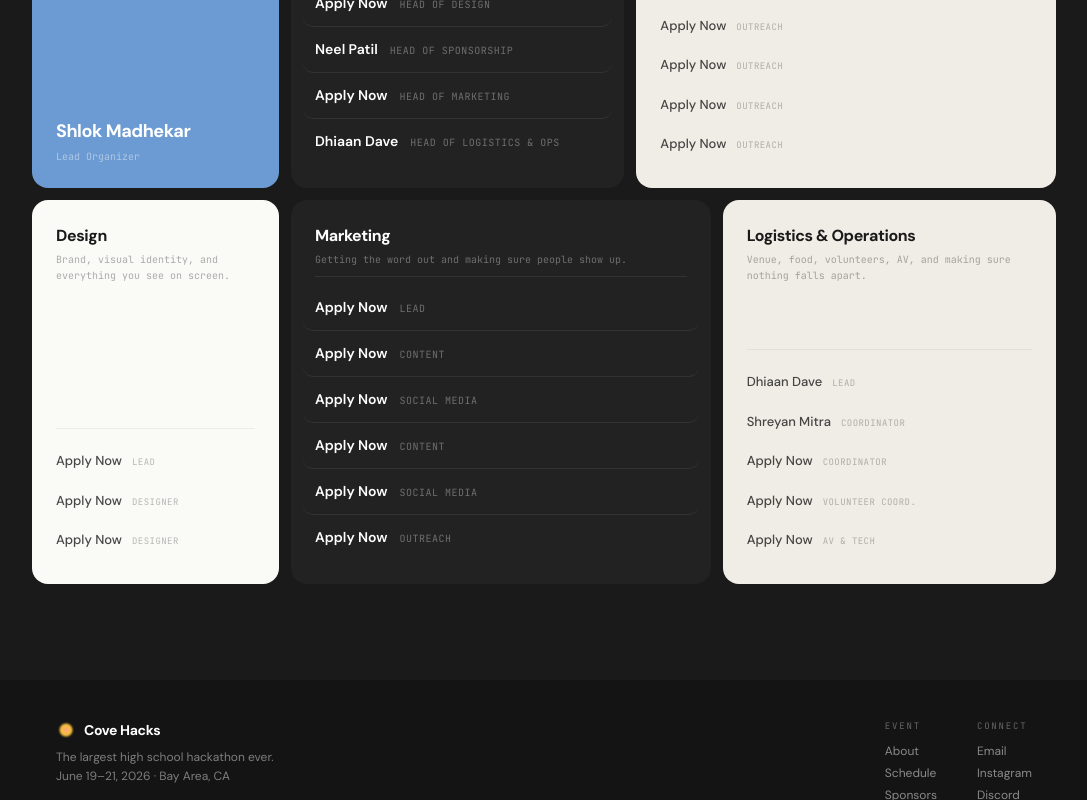
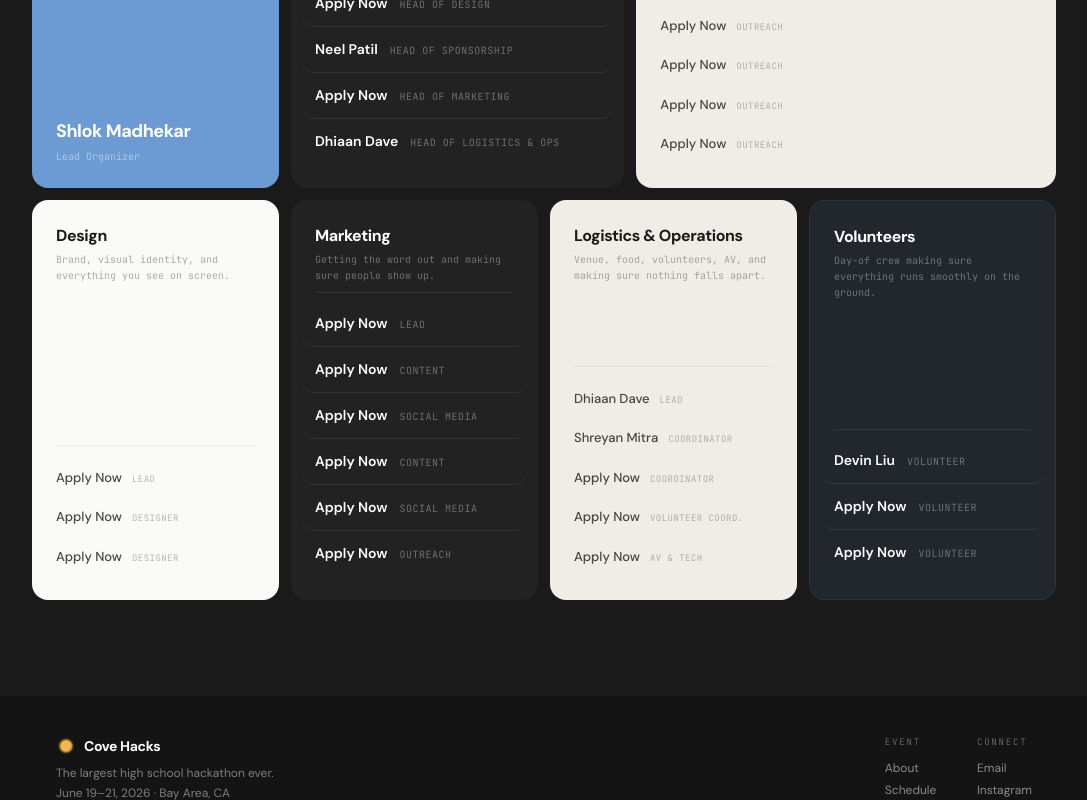
Before and after one commit to shlok-madhekar/v0-cove-hacks-website, a Next.js app: page /team in a window 1280 px wide. Shown: the part 574-1374 px from the top of the page, without its empty margins (96-1183 px from the left). Built offline with nearby package versions, Linux system fonts and the light colour scheme.

Commit message:
Add Volunteers section to TeamPage
Include members with application links
Adjust grid to a 3/3/3/3 split by reducing Marketing and Logistics
col-spans to make room for the new column. Add blue-tinted card
styling and border for that column

```diff
--- a/components/team-page.tsx
+++ b/components/team-page.tsx
@@ -180,6 +180,28 @@
       },
     ],
   },
+  {
+    name: "Volunteers",
+    description:
+      "Day-of crew making sure everything runs smoothly on the ground.",
+    members: [
+      {
+        name: "Devin Liu",
+        role: "Volunteer",
+        link: "https://www.linkedin.com/in/devin-liu-6aa1b9325",
+      },
+      {
+        name: "Apply Now",
+        role: "Volunteer",
+        link: "https://forms.gle/J6DzSdhLEGn8G1up8",
+      },
+      {
+        name: "Apply Now",
+        role: "Volunteer",
+        link: "https://forms.gle/J6DzSdhLEGn8G1up8",
+      },
+    ],
+  },
 ];
 
 function ExecRow({ member }: { member: TeamMember }) {
@@ -321,7 +343,7 @@
             </div>
           </div>
 
-          {/* Row 2 — 3 / 5 / 4 split (mirrored asymmetry) */}
+          {/* Row 2 — 3 / 3 / 3 / 3 split */}
           <div className="grid grid-cols-1 sm:grid-cols-2 lg:grid-cols-12 gap-3">
             {/* Design — cream, compact */}
             <div className="lg:col-span-3 bg-[#FAFAF7] rounded-2xl p-5 sm:p-6 flex flex-col">
@@ -343,8 +365,8 @@
               </div>
             </div>
 
-            {/* Marketing — dark, wide (big team) */}
-            <div className="lg:col-span-5 bg-[#222] rounded-2xl p-5 sm:p-6 flex flex-col">
+            {/* Marketing — dark */}
+            <div className="lg:col-span-3 bg-[#222] rounded-2xl p-5 sm:p-6 flex flex-col">
               <div className="mb-2">
                 <h3 className="font-sans text-base font-bold text-white tracking-tight">
                   {SUB_TEAMS[2].name}
@@ -361,7 +383,7 @@
             </div>
 
             {/* Logistics & Ops — cream */}
-            <div className="lg:col-span-4 bg-[#F0EDE6] rounded-2xl p-5 sm:p-6 flex flex-col">
+            <div className="lg:col-span-3 bg-[#F0EDE6] rounded-2xl p-5 sm:p-6 flex flex-col">
               <div className="mb-4">
                 <h3 className="font-sans text-base font-bold text-[#1a1a1a] tracking-tight">
                   {SUB_TEAMS[3].name}
@@ -379,6 +401,23 @@
                 ))}
               </div>
             </div>
+
+            {/* Volunteers — blue tint */}
+            <div className="lg:col-span-3 bg-[#6B9BD2]/10 rounded-2xl p-5 sm:p-6 flex flex-col border border-[#6B9BD2]/10">
+              <div className="mb-4">
+                <h3 className="font-sans text-base font-bold text-white tracking-tight">
+                  {SUB_TEAMS[4].name}
+                </h3>
+                <p className="font-mono text-[10px] text-white/35 mt-1 leading-relaxed">
+                  {SUB_TEAMS[4].description}
+                </p>
+              </div>
+              <div className="flex flex-col border-t border-white/[0.08] pt-2 mt-auto">
+                {SUB_TEAMS[4].members.map((member, i) => (
+                  <ExecRow key={`${SUB_TEAMS[4].name}-${i}`} member={member} />
+                ))}
+              </div>
+            </div>
           </div>
         </div>
       </section>
```
